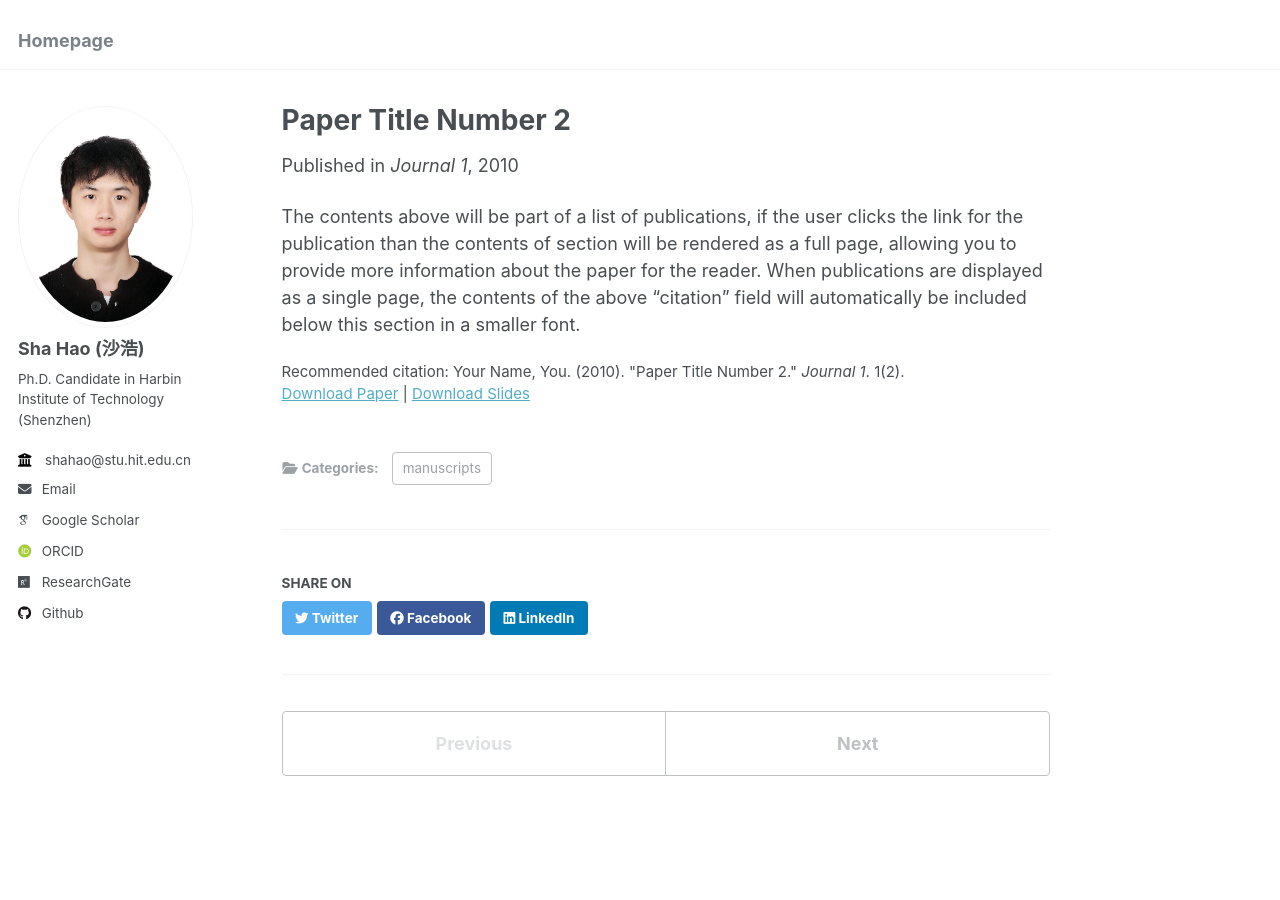
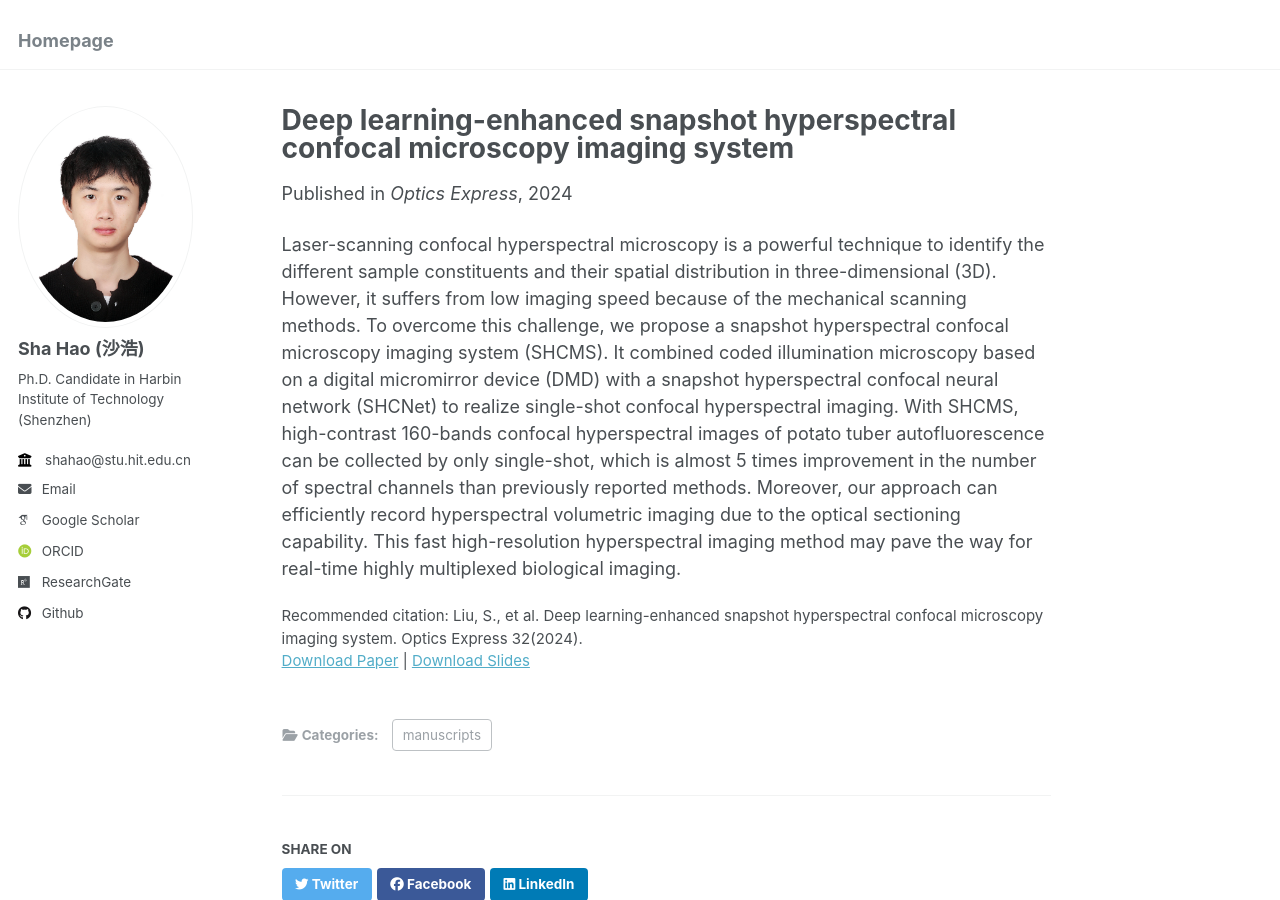
Before and after one commit to hitsh95/shahao, a Jekyll site: the page built from _publications/2010-10-01-paper-title-number-2.md, in a window 1280 px wide and 900 px high. Built offline with Jekyll 4.4.1, drawn with Linux system fonts in a browser that asks for light colours; some web fonts are replaced.

Commit message:
Update 2010-10-01-paper-title-number-2.md

```diff
--- a/_publications/2010-10-01-paper-title-number-2.md
+++ b/_publications/2010-10-01-paper-title-number-2.md
@@ -1,14 +1,14 @@
 ---
-title: "Paper Title Number 2"
+title: "Deep learning-enhanced snapshot hyperspectral confocal microscopy imaging system"
 collection: publications
 category: manuscripts
 permalink: /publication/2010-10-01-paper-title-number-2
-excerpt: 'This paper is about the number 2. The number 3 is left for future work.'
-date: 2010-10-01
-venue: 'Journal 1'
-slidesurl: 'http://academicpages.github.io/files/slides2.pdf'
-paperurl: 'http://academicpages.github.io/files/paper2.pdf'
-citation: 'Your Name, You. (2010). &quot;Paper Title Number 2.&quot; <i>Journal 1</i>. 1(2).'
+excerpt: 'We propose a snapshot hyperspectral confocal microscopic imaging system (SHCMS). It combined coded illumination microscopy based on a digital micromirror device (DMD) with a snapshot hyperspectral confocal neural network (SHCNet) to realize single-shot confocal hyperspectral imaging. With SHCMS, high-contrast 160-band confocal hyperspectral images of potato tuber autofluorescence can be collected by only single-shot, which is almost 5 times improvement in the number of spectral channels than previously reported methods.'
+date: 2024-04-08
+venue: 'Optics Express'
+slidesurl: 'https://hitsh95.github.io/shahao/files/oe-32-8-13918.pdf'
+paperurl: 'https://hitsh95.github.io/shahao/files/oe-32-8-13918.pdf'
+citation: 'Liu, S., et al. Deep learning-enhanced snapshot hyperspectral confocal microscopy imaging system. Optics Express 32(2024).'
 ---
 
-The contents above will be part of a list of publications, if the user clicks the link for the publication than the contents of section will be rendered as a full page, allowing you to provide more information about the paper for the reader. When publications are displayed as a single page, the contents of the above "citation" field will automatically be included below this section in a smaller font.
+Laser-scanning confocal hyperspectral microscopy is a powerful technique to identify the different sample constituents and their spatial distribution in three-dimensional (3D). However, it suffers from low imaging speed because of the mechanical scanning methods. To overcome this challenge, we propose a snapshot hyperspectral confocal microscopy imaging system (SHCMS). It combined coded illumination microscopy based on a digital micromirror device (DMD) with a snapshot hyperspectral confocal neural network (SHCNet) to realize single-shot confocal hyperspectral imaging. With SHCMS, high-contrast 160-bands confocal hyperspectral images of potato tuber autofluorescence can be collected by only single-shot, which is almost 5 times improvement in the number of spectral channels than previously reported methods. Moreover, our approach can efficiently record hyperspectral volumetric imaging due to the optical sectioning capability. This fast high-resolution hyperspectral imaging method may pave the way for real-time highly multiplexed biological imaging.
```
